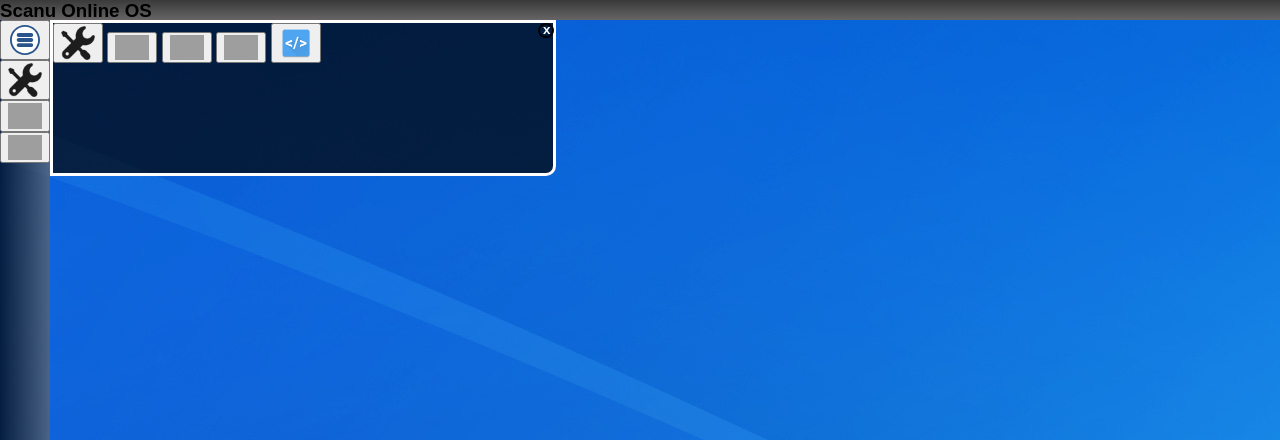
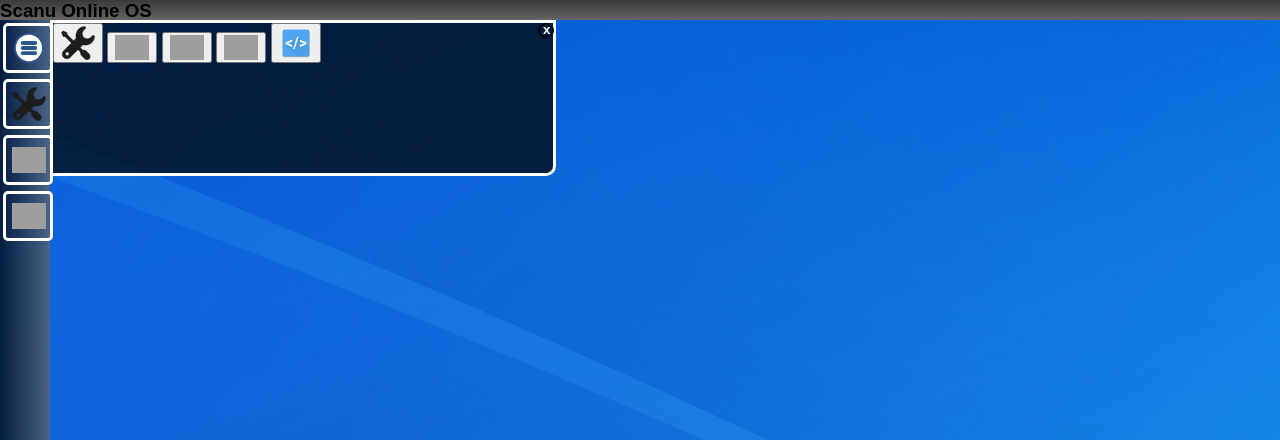
Before and after one commit to ScanuNicco/ScanuNicco.github.io, a PHP site: page / in a window 1280 px wide. Shown: the top 440 px of the page. Run offline with PHP 8.4, Linux system fonts and the light colour scheme; grey boxes are pictures that could not be loaded.

Commit message:
Improved Launcher Buttons

```diff
--- a/Desktop/Scanu-Desktop.css
+++ b/Desktop/Scanu-Desktop.css
@@ -18,6 +18,16 @@ body {
     height: 100%;
     margin-top: 0px;
     z-index: 3;
+}
+
+.dockIcon {
+    height: 50px;
+    width: 50px;
+    background: rgba(0, 0, 0, 0);
+    border: solid;
+    border-color: white;
+    border-radius: 5px;
+    margin: 3px;
 }
 
 /* The Modal (background) */
--- a/Desktop/index.html
+++ b/Desktop/index.html
@@ -16,11 +16,11 @@ var elem = document.getElementById("content");
 
         </div>
         <div id="left-bar">
-            <button id="launcherButton" onclick="openLauncher()">
+            <button id="launcherButton" class="dockIcon" onclick="openLauncher()">
             <img src="http://www.thepetsplaceanimalhospital.com/images/menu.svg" width="34px"></button>
-            <button id="myBtn" onclick="openSettings()"><img src="Scanu-Desktop-Settings-Icon.png" width="34px"></button>
-            <button id="HowDayLaunch" onclick="openHowDay()"><img src="http://nebula.wsimg.com/c8a99047cb3a0a733545234c9a46d050?AccessKeyId=60D717E36188D945BF0A&disposition=0&alloworigin=1" width="34px"></button>
-            <button id="BrowserLaunch" onclick="openBrowser()"><img src="http://icons.iconarchive.com/icons/martz90/circle-addon2/512/browser-icon.png" width="34px"></button>
+            <button id="myBtn" onclick="openSettings()" class="dockIcon"><img src="Scanu-Desktop-Settings-Icon.png" width="34px"></button>
+            <button id="HowDayLaunch" onclick="openHowDay()" class="dockIcon"><img src="http://nebula.wsimg.com/c8a99047cb3a0a733545234c9a46d050?AccessKeyId=60D717E36188D945BF0A&disposition=0&alloworigin=1" width="34px"></button>
+            <button id="BrowserLaunch" onclick="openBrowser()" class="dockIcon"><img src="http://icons.iconarchive.com/icons/martz90/circle-addon2/512/browser-icon.png" width="34px"></button>
         </div>
 
 <div id="Menu">
```
